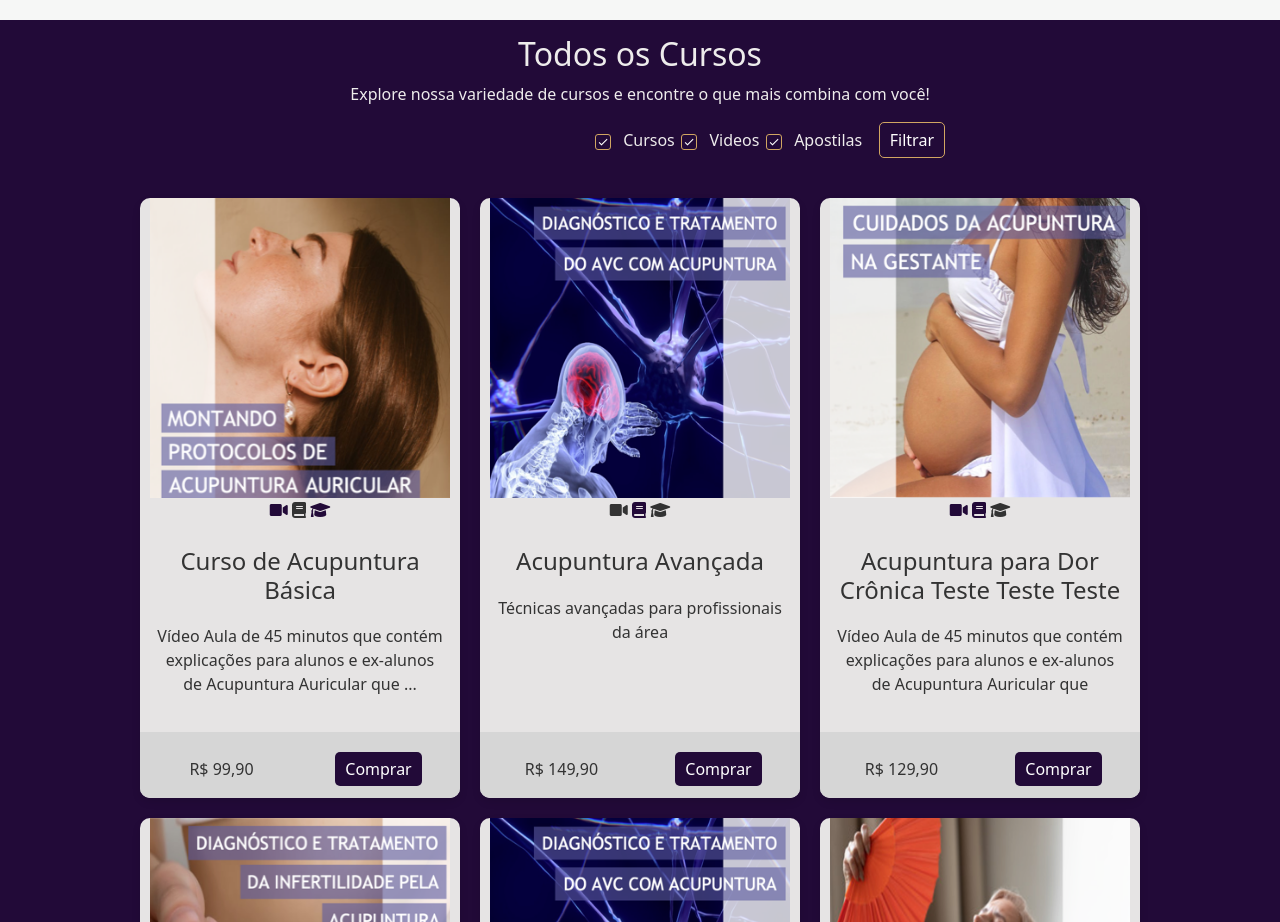
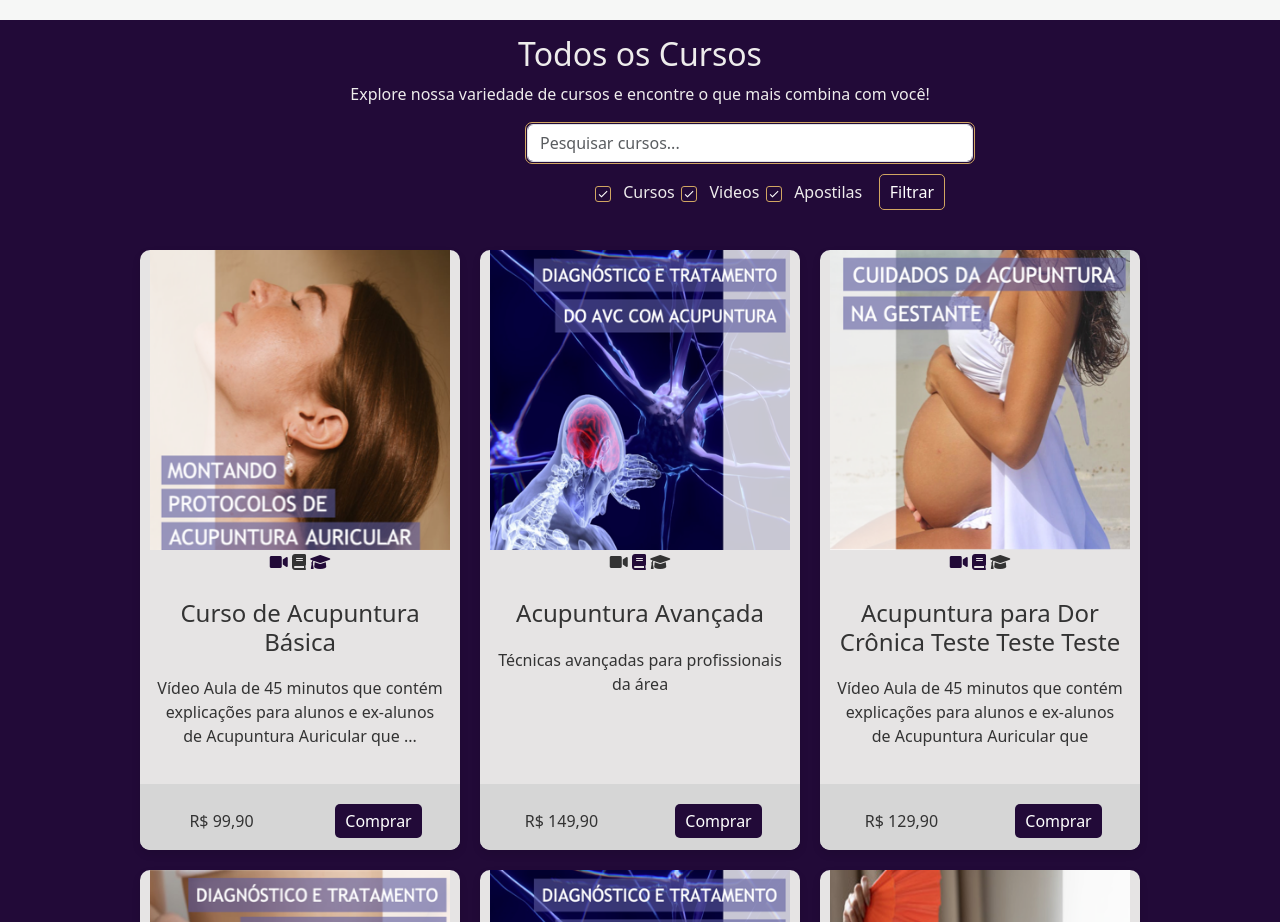
Before and after one commit to aobutakuki/facilitando_acupuntura_loja, a plain HTML site: page cursos/index.html in a window 1280 px wide. Shown: the part 1480-2402 px from the top of the page. Drawn offline with nearby package versions, Linux system fonts and the light colour scheme.

Commit message:
added search bar

```diff
--- a/cursos/index.html
+++ b/cursos/index.html
@@ -137,7 +137,11 @@
     <div class="container text-center">
         <h2 class="all-courses-title">Todos os Cursos</h2>
         <p class="all-courses-description">Explore nossa variedade de cursos e encontre o que mais combina com você!</p>
+
         <div class="all-courses-selector">
+            <div class="search-bar">
+                <input type="text" id="searchInput" placeholder="Pesquisar cursos..." class="form-control">
+            </div>
             <div class="checkbox-group">
               <!-- Checkbox 1 (Cursos) -->
               <label for="checkbox1">
--- a/resources/css/cursos-index.css
+++ b/resources/css/cursos-index.css
@@ -273,6 +273,15 @@ body{
     transition: all 0.3s ease;
 }
 
+.search-bar{
+    width: 450px;
+    margin-left: 510px;
+    margin-bottom: 10px;
+    padding: 1px;
+    border: 1px solid #D1A662;
+    border-radius: 7px;
+    color: #333; /* Text color for the search bar */
+}
 
 .course-container {
     display: flex;
```
